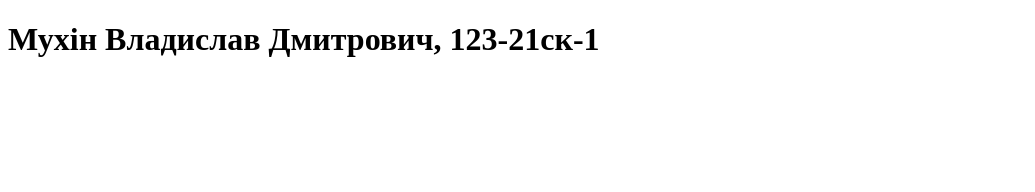
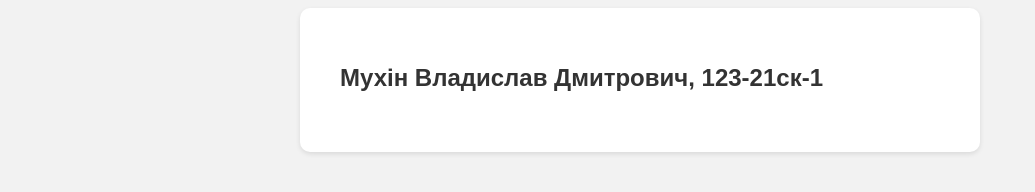
Before and after one commit to VladMukhin/VladMukhin.github.io, a plain HTML site: page index.html in a window 1280 px wide. Shown: the whole page, without its empty margins (0-1035 px from the left). Drawn offline with Linux system fonts and the light colour scheme.

Commit message:
Update index.html

```diff
--- a/index.html
+++ b/index.html
@@ -2,8 +2,31 @@
 <html>
 <head>
     <title>Мухін Владислав Дмитрович</title>
+    <style>
+        body {
+            font-family: Arial, sans-serif;
+            background-color: #f2f2f2;
+        }
+
+        .container {
+            max-width: 600px;
+            margin: 0 auto;
+            padding: 40px;
+            background-color: #ffffff;
+            border-radius: 10px;
+            box-shadow: 0 2px 5px rgba(0, 0, 0, 0.1);
+        }
+
+        h1 {
+            font-size: 24px;
+            color: #333333;
+            margin-bottom: 20px;
+        }
+    </style>
 </head>
 <body>
-    <h1>Мухін Владислав Дмитрович, 123-21ск-1</h1>
+    <div class="container">
+        <h1>Мухін Владислав Дмитрович, 123-21ск-1</h1>
+    </div>
 </body>
 </html>
```
